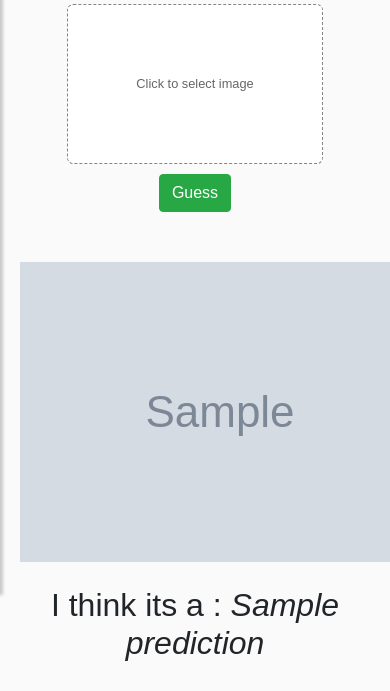
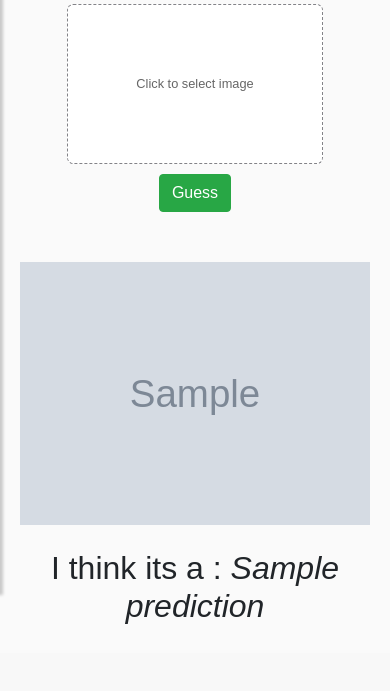
Before and after one commit to Ajmalva/TriCode-Fruits-image-classifier, a Flask app: template templates/index.html in a window 390 px wide; the page is wider, and only the part inside the window is pictured. Shown: the part 252-943 px from the top of that part. After the commit the page ends 876 px from the top of that part, so only its background shows below. Run offline with Flask 2, Linux system fonts and the light colour scheme; the template is opened without the code that fills it: most values are stand-ins (such as "Sample title", 1, 10 or a date in 2020); grey boxes marked "Sample" are stand-in pictures; some libraries are stand-ins or nearby versions.

Commit message:
Update style.css
added responsiveness to the image

```diff
--- a/static/css/style.css
+++ b/static/css/style.css
@@ -341,4 +341,7 @@ a.article:hover {
    margin-left: auto;
    margin-right: auto;
    margin-top: 50px;
+   height: auto;
+   width:100%;
+   max-width:400px;
 }
```
